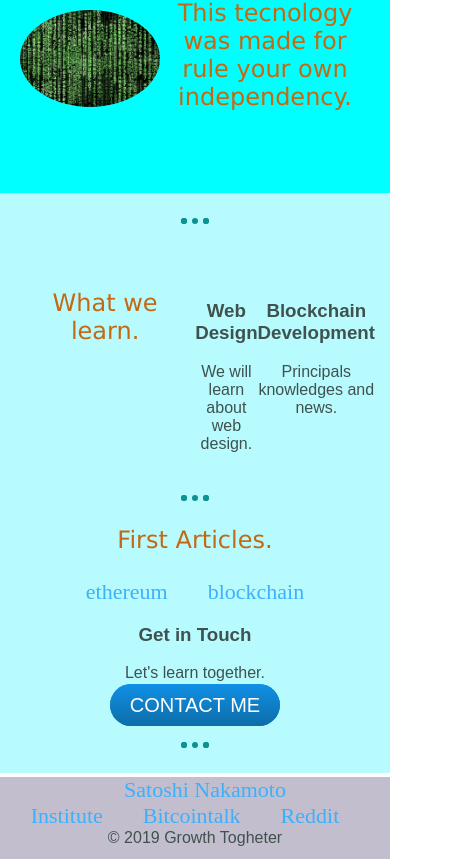
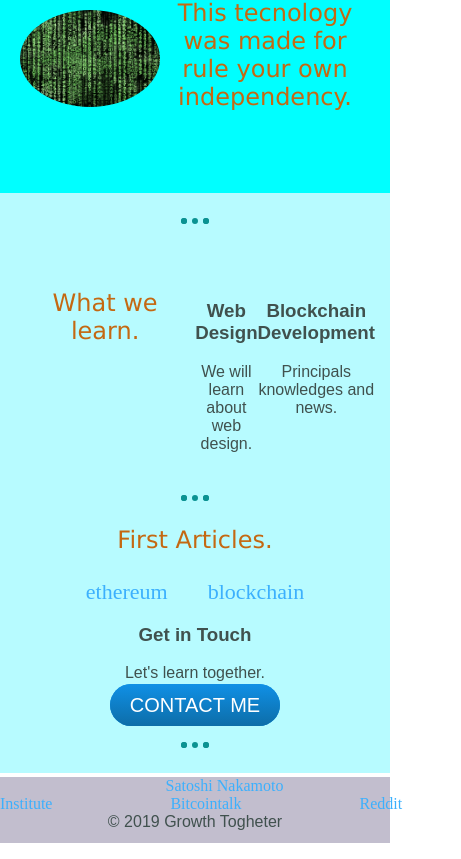
Before and after one commit to CAPTAINNEMO29/example, a Vue app: page / in a window 390 px wide. Shown: the part 482-1341 px from the top of the page, 461 px wide, since content can reach past the window. Built offline with nearby package versions, Linux system fonts and the light colour scheme.

Commit message:
botom adjust

```diff
--- a/src/components/BottomContainer.vue
+++ b/src/components/BottomContainer.vue
@@ -26,14 +26,14 @@ export default {
 
 .footer-link {
   text-align: center;
-  font-size: 22px;
+  font-size: 16px;
   padding: 10%;
 }
 
 @media (max-width: 640px) {
   .footer-link {
     text-align: center;
-    padding: 5% 0% 0% 0%;
+    padding: 10%;
   }
 }
 </style>
```
